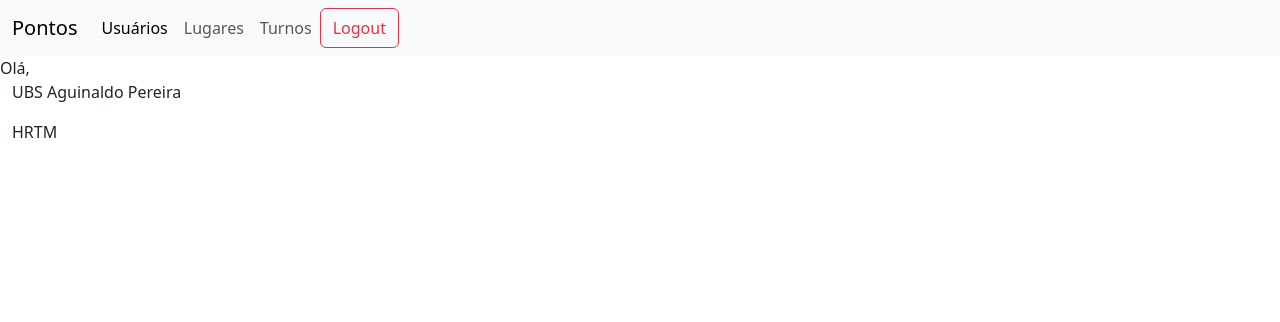
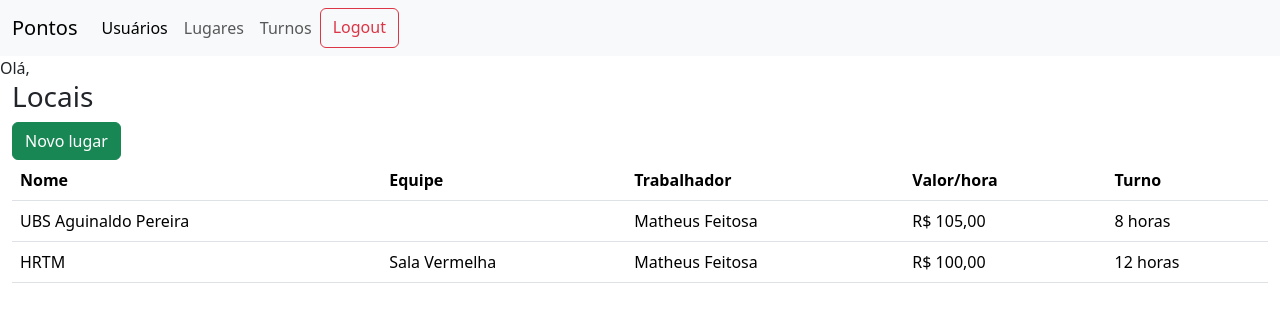
Before and after one commit to mathefeitosa/sistema-de-pontos-django, a Django app: page /workplaces/ in a window 1280 px wide. Shown: the top 322 px of the page. Run offline with Django 4.2, Linux system fonts and the light colour scheme; a user stored in the database is signed in; data comes from the database, SQL or seed files in the repository; both versions use the stored data as it was after the commit.

Commit message:
add a team on workplace model and some visual tweaks (table)

```diff
--- a/profiles/urls.py
+++ b/profiles/urls.py
@@ -5,5 +5,6 @@
 urlpatterns = [
     path("", views.profiles, name="profiles"),
     path('login/', views.login_page, name='login'),
+    path("logout/", views.logout_user, name="logout"),
     path("create/", views.create_profile, name="create_profiles"),
 ]
--- a/templates/base.html
+++ b/templates/base.html
@@ -38,15 +38,16 @@
             href="{% url 'workplaces' %}">Lugares</a>
           <a class="nav-link"
             href="{% url 'shifts' %}">Turnos</a>
-          <button class="btn btn-outline-danger"
-            type="submit">Logout</button>
+          <a href="{% url 'logout' %}"
+            class="btn btn-outline-danger"
+            type="submit">Logout</a>
         </div>
       </div>
     </div>
 
   </nav>
   <div>
-    {% if user %}
+    {% if user.is_authenticated %}
     Olá, {{user.profile.name}}
     {% endif%}
   </div>
--- a/templates/workplaces/list.html
+++ b/templates/workplaces/list.html
@@ -1,7 +1,32 @@
 {% extends "base.html" %}
 
 {% block content %}
-{% for workplace in workplaces %}
-<p>{{workplace.name}}</p>
-{% endfor %}
+<h3>Locais</h3>
+<a href="{% url 'create_workplace' %}"
+    class="btn btn-success">Novo lugar</a>
+
+</table>
+
+<table class="table">
+    <thead>
+        <tr>
+            <th scope="col">Nome</th>
+            <th scope="col">Equipe</th>
+            <th scope="col">Trabalhador</th>
+            <th scope="col">Valor/hora</th>
+            <th scope="col">Turno</th>
+        </tr>
+    </thead>
+    <tbody>
+        {% for workplace in workplaces %}
+        <tr>
+            <td>{{workplace.name}}</td>
+            <td>{{workplace.team}}</td>
+            <td>{{workplace.owner.profile.name}}</td>
+            <td>R$ {{workplace.hour_price}}</td>
+            <td>{{workplace.turn_size_hours}} horas</td>
+        </tr>
+        {% endfor %}
+    </tbody>
+</table>
 {% endblock content %}
--- a/workplaces/forms.py
+++ b/workplaces/forms.py
@@ -8,6 +8,7 @@
         fields = [
             "owner",
             "name",
+            "team",
             "address",
             "location",
             "turn_size_hours",
--- a/workplaces/models.py
+++ b/workplaces/models.py
@@ -13,6 +13,7 @@
     owner = models.ForeignKey(
         User, verbose_name='Trabalhador',  on_delete=models.SET_NULL, null=True)
     name = models.CharField(verbose_name='Nome do local', max_length=200)
+    team = models.CharField(verbose_name='Equipe', max_length=200)
     address = models.CharField(verbose_name='Endereço', max_length=200)
     location = models.CharField(verbose_name='Localização', max_length=200)
     turn_size_hours = models.IntegerField(verbose_name='Horas diárias')
--- a/workplaces/urls.py
+++ b/workplaces/urls.py
@@ -4,5 +4,5 @@
 
 urlpatterns = [
     path("", views.workplaces, name="workplaces"),
-    path("create/", views.create_workplace, name="create_workplaces"),
+    path("create/", views.create_workplace, name="create_workplace"),
 ]
```
Also changed, not shown: db.sqlite3, shifts/migrations/0002_alter_shift_begin_photo_alter_shift_end_and_more.py (added), workplaces/migrations/0002_workplace_team_alter_workplace_address_and_more.py (added).
